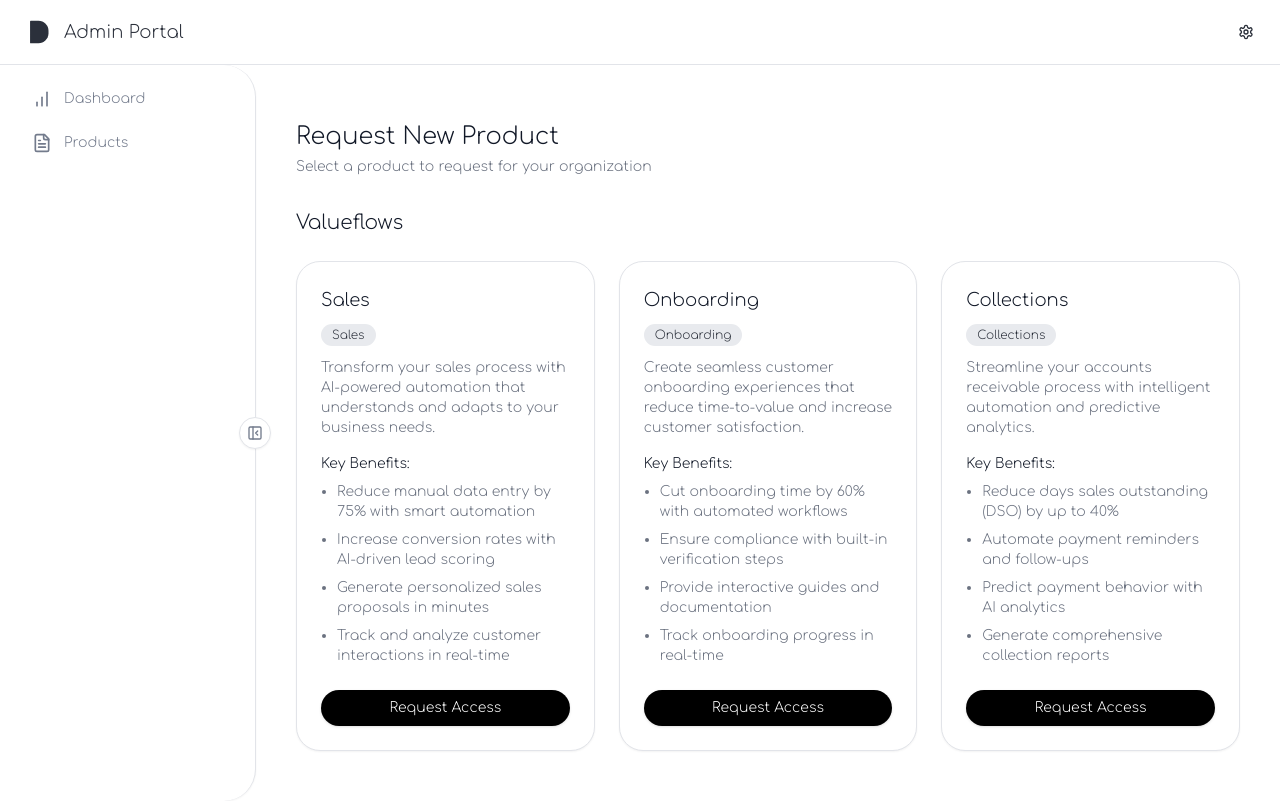
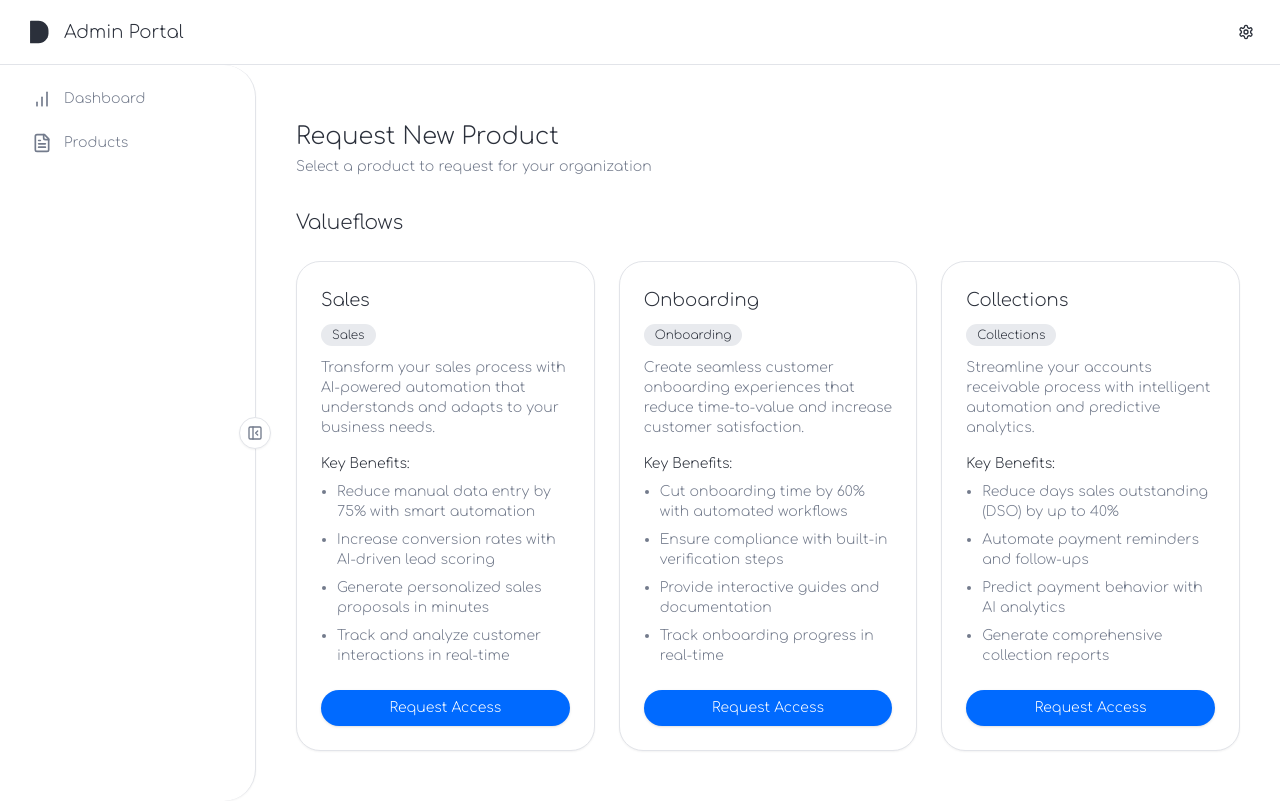
Before and after one commit to juanmgualteros/droker-agentic-hub, a Next.js app: page /en/admin/products/request in a window 1280 px wide. Built offline with nearby package versions, Linux system fonts and the light colour scheme; sample sign-in values are in the browser's storage.

Commit message:
Fix: Update products/request page with theme-aware colors for dark mode support

```diff
--- a/src/app/[locale]/admin/products/request/page.tsx
+++ b/src/app/[locale]/admin/products/request/page.tsx
@@ -121,31 +121,31 @@ export default function RequestProductPage() {
   return (
     <div className="container mx-auto px-4 py-8 max-w-7xl">
       <div className="mb-8">
-        <h1 className="text-2xl font-semibold text-gray-900">Request New Product</h1>
-        <p className="mt-1 text-sm text-gray-500">
+        <h1 className="text-2xl font-semibold text-foreground">Request New Product</h1>
+        <p className="mt-1 text-sm text-muted-foreground">
           Select a product to request for your organization
         </p>
       </div>
 
       {/* Valueflows Section */}
       <div className="mb-12">
-        <h2 className="text-xl font-medium text-gray-900 mb-6">Valueflows</h2>
+        <h2 className="text-xl font-medium text-foreground mb-6">Valueflows</h2>
         <div className="grid grid-cols-1 md:grid-cols-2 lg:grid-cols-3 gap-6">
           {productOptions
             .filter(product => product.type === "VALUEFLOWS")
             .map(product => (
-              <Card key={product.id} className="flex flex-col h-full bg-white overflow-hidden">
+              <Card key={product.id} className="flex flex-col h-full bg-background overflow-hidden">
                 <div className="p-6 flex flex-col h-full">
                   <div className="mb-4">
-                    <h3 className="text-lg font-medium text-gray-900 mb-2">{product.name}</h3>
+                    <h3 className="text-lg font-medium text-foreground mb-2">{product.name}</h3>
                     <Badge variant="secondary" className="mb-3">
                       {product.category}
                     </Badge>
-                    <p className="text-sm text-gray-500">{product.description}</p>
+                    <p className="text-sm text-muted-foreground">{product.description}</p>
                   </div>
                   <div className="flex-grow">
-                    <p className="text-sm font-medium text-gray-900 mb-2">Key Benefits:</p>
-                    <ul className="text-sm text-gray-500 space-y-2 list-disc pl-4 mb-6">
+                    <p className="text-sm font-medium text-foreground mb-2">Key Benefits:</p>
+                    <ul className="text-sm text-muted-foreground space-y-2 list-disc pl-4 mb-6">
                       {product.benefits.map((benefit, index) => (
                         <li key={index}>{benefit}</li>
                       ))}
@@ -153,7 +153,8 @@ export default function RequestProductPage() {
                   </div>
                   <Button
                     onClick={() => handleRequestProduct(product)}
-                    className="w-full bg-black text-white hover:bg-gray-800 mt-auto"
+                    variant="default"
+                    className="w-full mt-auto"
                   >
                     Request Access
                   </Button>
@@ -165,23 +166,23 @@ export default function RequestProductPage() {
 
       {/* Team of Experts Section */}
       <div>
-        <h2 className="text-xl font-medium text-gray-900 mb-6">Team of Experts</h2>
+        <h2 className="text-xl font-medium text-foreground mb-6">Team of Experts</h2>
         <div className="grid grid-cols-1 md:grid-cols-2 lg:grid-cols-3 gap-6">
           {productOptions
             .filter(product => product.type === "TEAM_OF_EXPERTS")
             .map(product => (
-              <Card key={product.id} className="flex flex-col h-full bg-white overflow-hidden">
+              <Card key={product.id} className="flex flex-col h-full bg-background overflow-hidden">
                 <div className="p-6 flex flex-col h-full">
                   <div className="mb-4">
-                    <h3 className="text-lg font-medium text-gray-900 mb-2">{product.name}</h3>
+                    <h3 className="text-lg font-medium text-foreground mb-2">{product.name}</h3>
                     <Badge variant="secondary" className="mb-3">
                       {product.category}
                     </Badge>
-                    <p className="text-sm text-gray-500">{product.description}</p>
+                    <p className="text-sm text-muted-foreground">{product.description}</p>
                   </div>
                   <div className="flex-grow">
-                    <p className="text-sm font-medium text-gray-900 mb-2">Key Benefits:</p>
-                    <ul className="text-sm text-gray-500 space-y-2 list-disc pl-4 mb-6">
+                    <p className="text-sm font-medium text-foreground mb-2">Key Benefits:</p>
+                    <ul className="text-sm text-muted-foreground space-y-2 list-disc pl-4 mb-6">
                       {product.benefits.map((benefit, index) => (
                         <li key={index}>{benefit}</li>
                       ))}
@@ -189,7 +190,8 @@ export default function RequestProductPage() {
                   </div>
                   <Button
                     onClick={() => handleRequestProduct(product)}
-                    className="w-full bg-black text-white hover:bg-gray-800 mt-auto"
+                    variant="default"
+                    className="w-full mt-auto"
                   >
                     Request Access
                   </Button>
```
